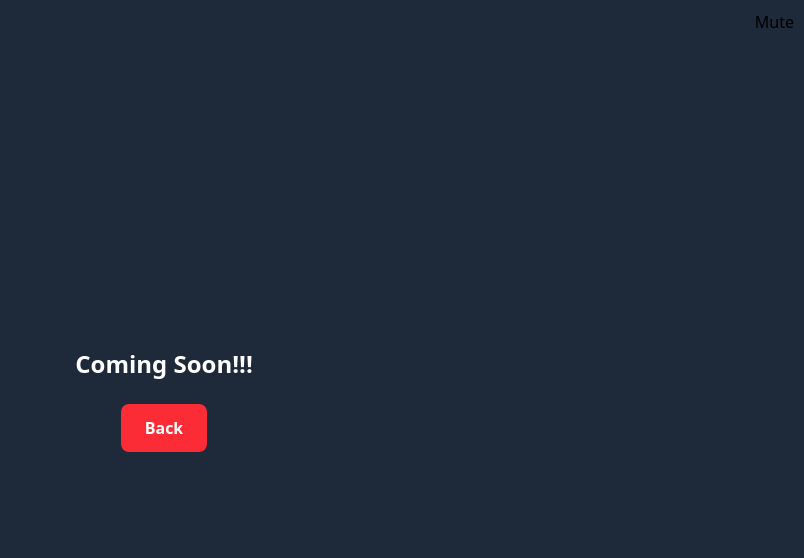
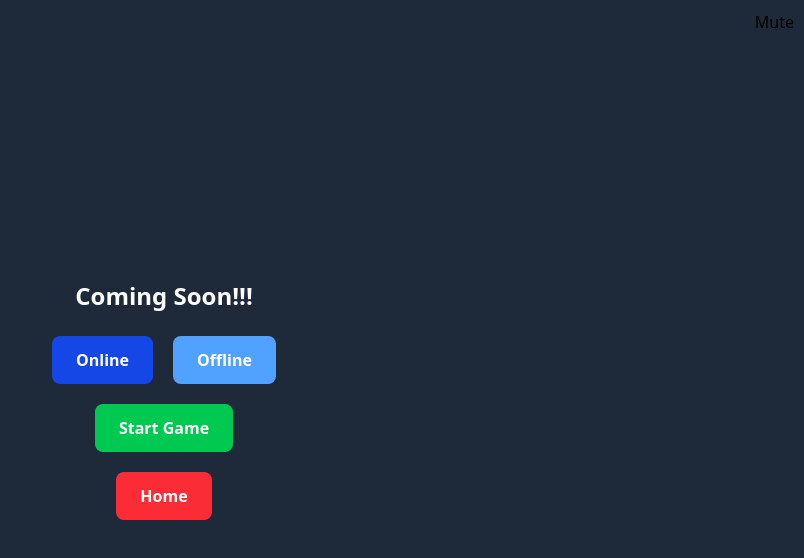
Before and after one commit to DahlJonathan/game, a React (Vite) app in the folder frontend/: page / in a window 1280 px wide. Both pictures are taken after a click on the button "Singleplayer". Shown: the top 558 px of the page, without its empty margins (476-1280 px from the left). Built offline with nearby package versions, Linux system fonts and the light colour scheme; no server answers.

Commit message:
added set audio volume in audio.js

```diff
--- a/frontend/src/audio.js
+++ b/frontend/src/audio.js
@@ -62,4 +62,9 @@ audio.loadSound('jump', 'src/audio/jump.wav');
 audio.loadSound('gempoint', 'src/audio/collected.wav');
 audio.loadSound('diapoint', 'src/audio/collectedBig.wav');
 
+audio.setVolume('background', 0.02);
+audio.setVolume('gempoint', 0.3);
+audio.setVolume('diapoint', 0.3);
+audio.setVolume('jump', 1);
+
 export default audio;
--- a/frontend/src/components/startscreen/singlePlayer.jsx
+++ b/frontend/src/components/startscreen/singlePlayer.jsx
@@ -1,15 +1,51 @@
-import React from "react";
+import React, { useState } from "react";
+import GameWrapper from "../../GameWrapper";
 
-const SinglePlayer = ({ onBack }) => {
+const SinglePlayer = ({ onBack, setGameMode }) => {
+  const [gameStarted, setGameStarted] = useState(false);
+
+  const handleStartGame = () => {
+    setGameStarted(true);
+  };
+
+  if (gameStarted) {
+    return (
+      <div className="relative flex flex-col items-center justify-center h-screen w-full">
+        <GameWrapper />
+      </div>
+    );
+  }
+
   return (
     <div className="flex flex-col items-center justify-center h-screen bg-gray-800 text-white">
       <h1 className="font-bold text-2xl mb-6">Coming Soon!!!</h1>
-
+      <div className="space-x-5">
+        <button
+          onClick={() => setGameMode("multi")}
+          className="px-6 py-3 bg-blue-700 hover:bg-blue-900 text-white font-bold rounded-lg transition"
+        >
+          Online
+        </button>
+        <button
+          onClick={() => setGameMode("single")}
+          className="px-6 py-3 bg-blue-400 hover:bg-blue-600 text-white font-bold rounded-lg transition"
+        >
+          Offline
+        </button>
+      </div>
+      <div className="space-x-5">
+        <button
+          onClick={handleStartGame}
+          className="px-6 py-3 mt-5 bg-green-500 hover:bg-green-700 text-white font-bold rounded-lg transition"
+        >
+          Start Game
+        </button>
+      </div>
       <button
         onClick={onBack}
-        className="px-6 py-3 bg-red-500 hover:bg-red-700 text-white font-bold rounded-lg transition"
+        className="px-6 mt-5 py-3 bg-red-500 hover:bg-red-700 text-white font-bold rounded-lg transition"
       >
-        Back
+        Home
       </button>
     </div>
   );
```
